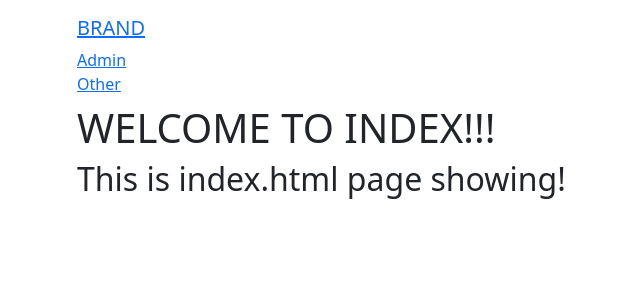
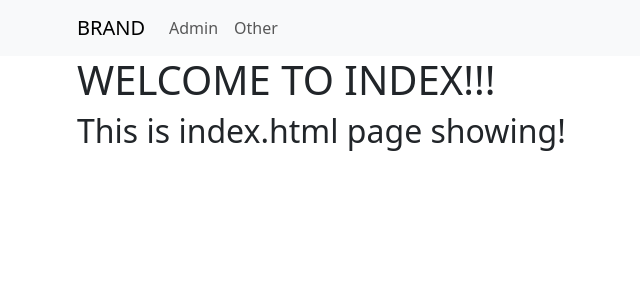
Before and after one commit to anantthombre/Web-Dev-Udemy-Course, a Django app: page / in a window 1280 px wide. Shown: the top 300 px of the page, without its empty margins (5-645 px from the left). Run offline with Django 4.2, Linux system fonts and the light colour scheme.

Commit message:
updated base.html and other.html

```diff
--- a/Django Level Four/learning_templates/templates/basic_app/base.html
+++ b/Django Level Four/learning_templates/templates/basic_app/base.html
@@ -9,12 +9,12 @@
     <title>BASE HTML</title>
 </head>
 <body>
-    <nav class="navbar navbar-default navbar-static-top">
+    <nav class="navbar navbar-expand-lg bg-body-tertiary navbar-static-top">
         <div class="container">
-            <ul class="nav navbar-nav">
-                <li class="navbar-brand"><a href="#">BRAND</a></li>
-                <li><a class="navbar-link" href="#">Admin</a></li>
-                <li><a class="navbar-link" href="#">Other</a></li>
+            <a class="navbar-brand" href="#">BRAND</a>
+            <ul class="navbar-nav me-auto mb-2 mb-lg-0">
+                <li class="nav-item"><a class="nav-link" href="#">Admin</a></li>
+                <li class="nav-item"><a class="nav-link" href="#">Other</a></li>
             </ul>
         </div>
     </nav>
--- a/Django Level Four/learning_templates/templates/basic_app/other.html
+++ b/Django Level Four/learning_templates/templates/basic_app/other.html
@@ -1,5 +1,5 @@
 <!DOCTYPE html>
-{% extends "basic_app/basi.html" %}
+{% extends "basic_app/base.html" %}
     {% block body_block %}
         <h1>WELCOME TO OTHER!!!</h1>
         <h2>This is an example of template inheritance!</h2>
```
